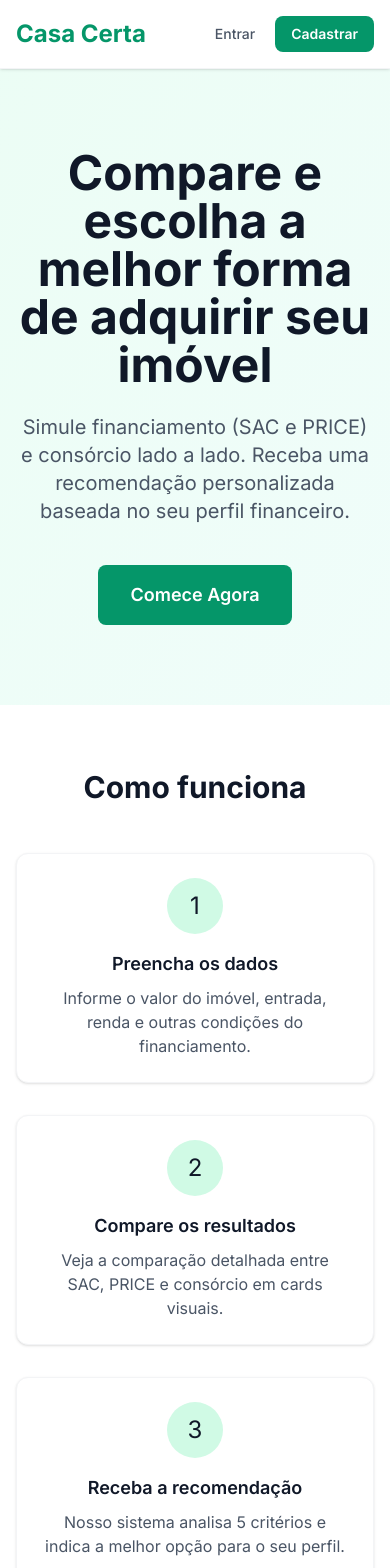
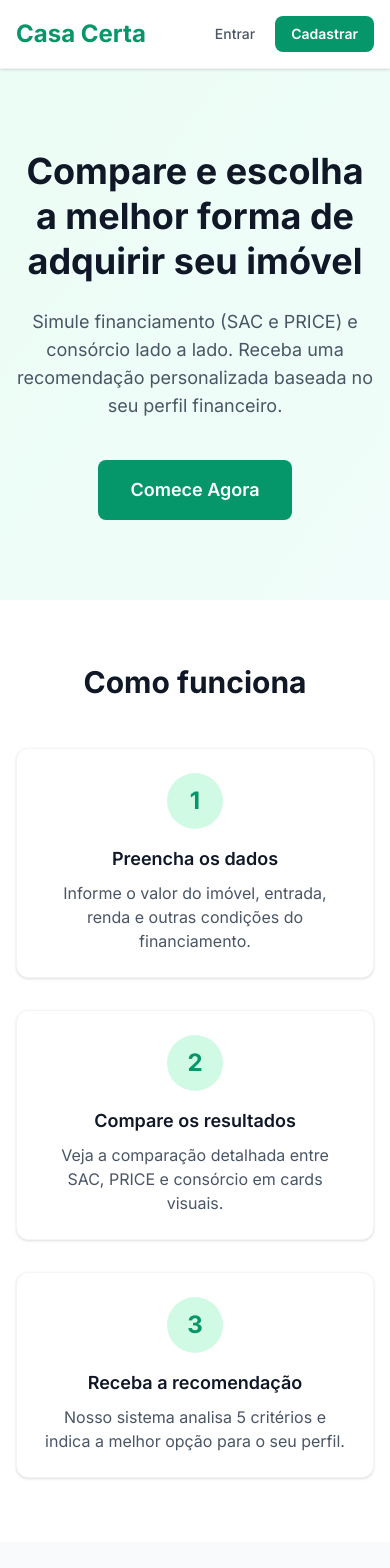
Before and after one commit to GuilhermeEijiY/SimuladorCasaCerta, a React (Vite) app in the folder Frontend/: page / in a window 390 px wide. Shown: the top 1568 px of the page. Built offline with nearby package versions, Linux system fonts and the light colour scheme; no server answers.

Commit message:
Poli a Home: paleta brand, responsividade e interatividade nos cards

```diff
--- a/Frontend/src/pages/Home.tsx
+++ b/Frontend/src/pages/Home.tsx
@@ -7,17 +7,17 @@ export function Home() {
 
   return (
     <div>
-      <section className="bg-gradient-to-br from-emerald-50 to-teal-50 py-20 px-4">
+      <section className="bg-gradient-to-br from-brand-50 to-accent-50 py-20 px-4">
         <div className="max-w-4xl mx-auto text-center">
-          <h1 className="text-5xl font-bold text-gray-900 mb-6">
+          <h1 className="text-4xl md:text-5xl font-bold text-gray-900 mb-6 leading-tight">
             Compare e escolha a melhor forma de adquirir seu imóvel
           </h1>
-          <p className="text-xl text-gray-600 mb-10 max-w-2xl mx-auto">
+          <p className="text-lg md:text-xl text-gray-600 mb-10 max-w-2xl mx-auto">
             Simule financiamento (SAC e PRICE) e consórcio lado a lado.
             Receba uma recomendação personalizada baseada no seu perfil financeiro.
           </p>
           <Link to={user ? "/simulacao" : "/register"}>
-            <Button className="text-lg px-8 py-4">
+            <Button size="lg">
               {user ? "Fazer Simulação" : "Comece Agora"}
             </Button>
           </Link>
@@ -29,27 +29,27 @@ export function Home() {
           Como funciona
         </h2>
         <div className="grid grid-cols-1 md:grid-cols-3 gap-8">
-          <div className="text-center p-6 rounded-xl bg-white shadow-sm border border-gray-100">
-            <div className="w-14 h-14 bg-emerald-100 rounded-full flex items-center justify-center mx-auto mb-4">
-              <span className="text-2xl">1</span>
+          <div className="text-center p-6 rounded-xl bg-white shadow-sm border border-gray-100 hover:shadow-md transition-shadow">
+            <div className="w-14 h-14 bg-brand-100 rounded-full flex items-center justify-center mx-auto mb-4">
+              <span className="text-2xl font-bold text-brand-600">1</span>
             </div>
             <h3 className="text-lg font-semibold mb-2">Preencha os dados</h3>
             <p className="text-gray-600">
               Informe o valor do imóvel, entrada, renda e outras condições do financiamento.
             </p>
           </div>
-          <div className="text-center p-6 rounded-xl bg-white shadow-sm border border-gray-100">
-            <div className="w-14 h-14 bg-emerald-100 rounded-full flex items-center justify-center mx-auto mb-4">
-              <span className="text-2xl">2</span>
+          <div className="text-center p-6 rounded-xl bg-white shadow-sm border border-gray-100 hover:shadow-md transition-shadow">
+            <div className="w-14 h-14 bg-brand-100 rounded-full flex items-center justify-center mx-auto mb-4">
+              <span className="text-2xl font-bold text-brand-600">2</span>
             </div>
             <h3 className="text-lg font-semibold mb-2">Compare os resultados</h3>
             <p className="text-gray-600">
               Veja a comparação detalhada entre SAC, PRICE e consórcio em cards visuais.
             </p>
           </div>
-          <div className="text-center p-6 rounded-xl bg-white shadow-sm border border-gray-100">
-            <div className="w-14 h-14 bg-emerald-100 rounded-full flex items-center justify-center mx-auto mb-4">
-              <span className="text-2xl">3</span>
+          <div className="text-center p-6 rounded-xl bg-white shadow-sm border border-gray-100 hover:shadow-md transition-shadow">
+            <div className="w-14 h-14 bg-brand-100 rounded-full flex items-center justify-center mx-auto mb-4">
+              <span className="text-2xl font-bold text-brand-600">3</span>
             </div>
             <h3 className="text-lg font-semibold mb-2">Receba a recomendação</h3>
             <p className="text-gray-600">
@@ -65,7 +65,7 @@ export function Home() {
             Financiamento vs Consórcio
           </h2>
           <div className="grid grid-cols-1 md:grid-cols-2 gap-8">
-            <div className="bg-white p-8 rounded-xl shadow-sm border border-gray-100">
+            <div className="bg-white p-8 rounded-xl shadow-sm border border-gray-100 hover:shadow-md transition-shadow">
               <h3 className="text-xl font-semibold text-blue-600 mb-4">Financiamento</h3>
               <ul className="space-y-3 text-gray-600">
                 <li>Acesso imediato ao imóvel</li>
@@ -75,7 +75,7 @@ export function Home() {
                 <li>Custo total geralmente maior</li>
               </ul>
             </div>
-            <div className="bg-white p-8 rounded-xl shadow-sm border border-gray-100">
+            <div className="bg-white p-8 rounded-xl shadow-sm border border-gray-100 hover:shadow-md transition-shadow">
               <h3 className="text-xl font-semibold text-teal-600 mb-4">Consórcio</h3>
               <ul className="space-y-3 text-gray-600">
                 <li>Sem juros, apenas taxa administrativa</li>
```
